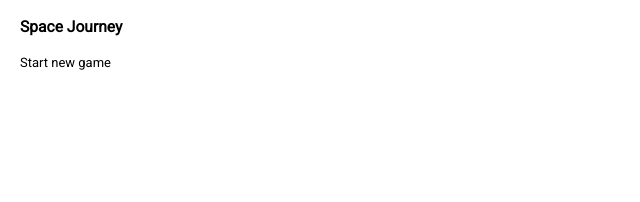
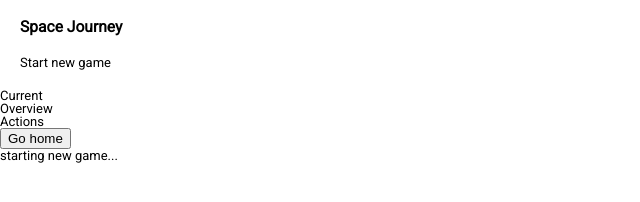
Before and after one commit to zshewmaker/spacejourney, a plain HTML site: page src/index.html in a window 1280 px wide. Both pictures are taken after a click on the item "Start new game". Shown: the whole page, without its empty margins (0-640 px from the left). Drawn offline with nearby package versions, Linux system fonts and the light colour scheme.

Commit message:
Adding various panels. Expanding JS.

```diff
--- a/src/index.html
+++ b/src/index.html
@@ -6,6 +6,7 @@
 	<link href="css/main.css" rel="stylesheet"/>
 </head>
 <body>
+
 	<header>
 		<h1>Space Journey</h1>
 		<nav>
@@ -16,6 +17,28 @@
 			</ul>
 		</nav>
 	</header>
+
+	<section class="panel current-view-panel">
+		<h2>Current</h2>
+	</section>
+
+	<section class="panel overview-panel">
+		<h2>Overview</h2>
+	</section>
+
+	<section class="panel actions-panel">
+		<h2>Actions</h2>
+		<ul>
+			<li>
+				<button>Go home</button>
+			</li>
+		</ul>
+	</section>
+
+	<section class="panel developer-panel">
+		<div class="log-output"></div>
+	</section>
+
 	<script src="http://code.jquery.com/jquery-3.1.1.min.js" integrity="sha256-hVVnYaiADRTO2PzUGmuLJr8BLUSjGIZsDYGmIJLv2b8=" crossorigin="anonymous"></script>
 	<script src="https://cdn.jsdelivr.net/lodash/4.16.4/lodash.min.js" crossorigin="anonymous"></script>
 	<script src="js/main.js"></script>
--- a/src/js/main.js
+++ b/src/js/main.js
@@ -1,9 +1,28 @@
 (function($){
 
+    var $ui = uiFactory();
+
+    function handleStartNewGame() {
+        log("starting new game...");
+    }
+
+    function wireEventHandlers() {
+        $("nav .new-game").click(handleStartNewGame);
+    }
+
+    function log(value){
+        console.log(value);
+        $ui.devLog.append(value);
+    }
+
+    function uiFactory() {
+        return {
+            devLog: $(".developer-panel .log-output")
+        };
+    };
+
     $().ready(function() {
-        $("nav .new-game").click(function(){
-            alert("new game");
-        });
+        wireEventHandlers();
     });
 
 })($);
```
